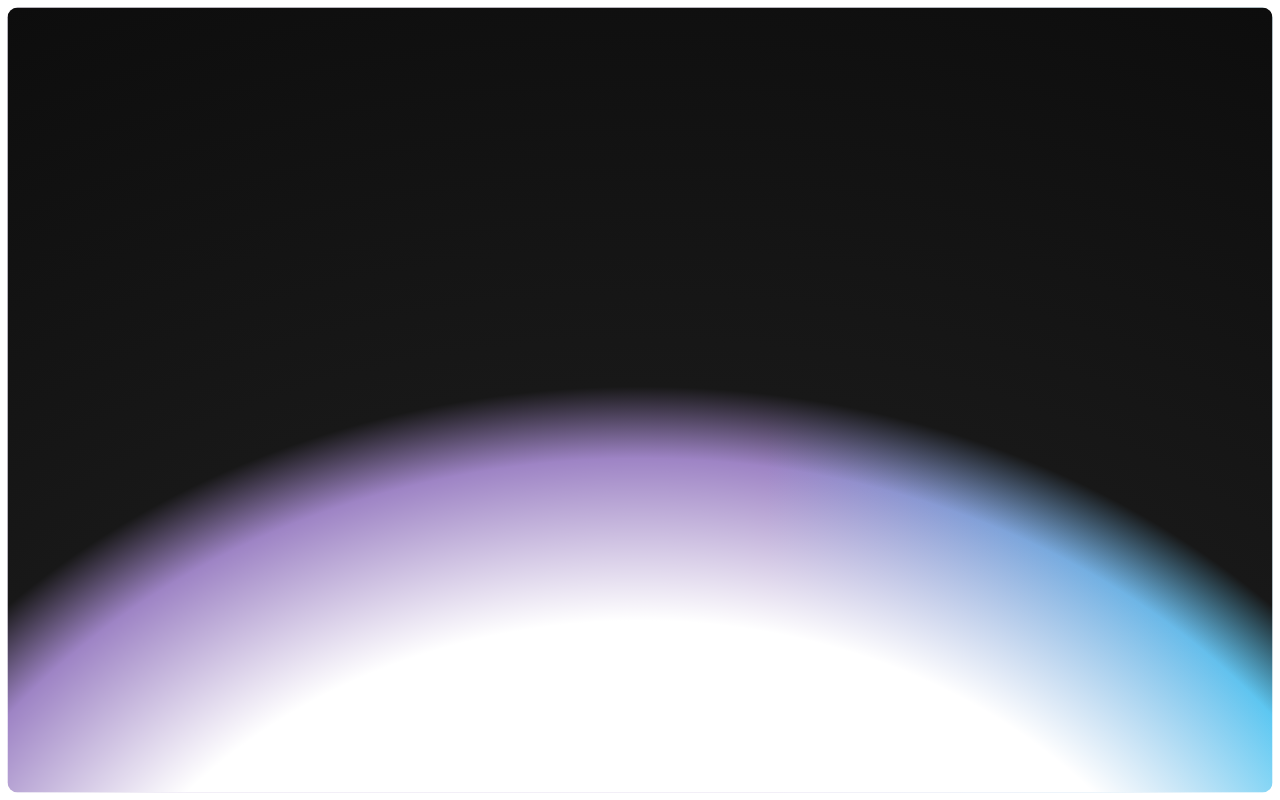
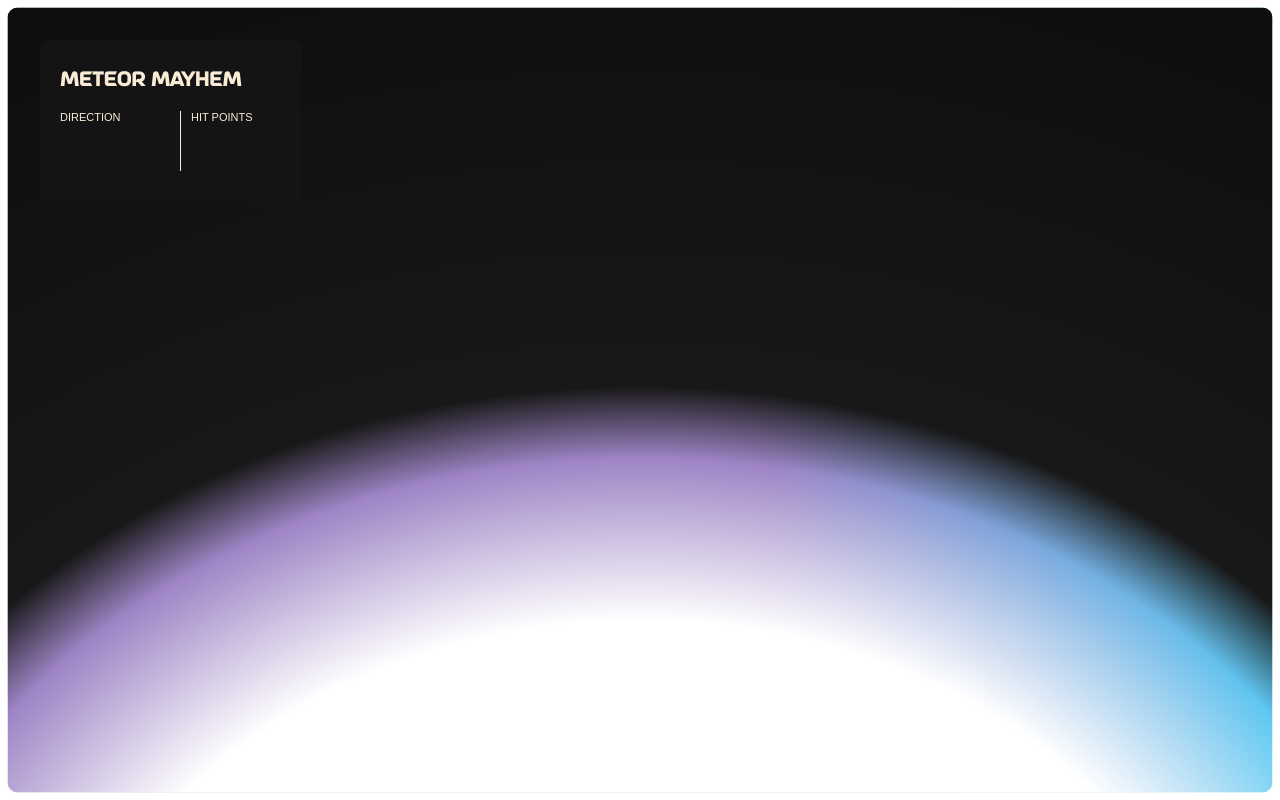
Before and after one commit to jessehhydee/meteor-mayhem, a plain HTML site: page index.html in a window 1280 px wide. Drawn offline with nearby package versions, Linux system fonts and the light colour scheme.

Commit message:
added stats panel

```diff
--- a/index.css
+++ b/index.css
@@ -7,9 +7,15 @@
   overflow: hidden;
 }
 
+@font-face {
+  font-family: 'AstroSpace';
+  src: url('assets/font/AstroSpace-eZ2Bg.ttf');
+  font-style: normal;
+}
+
 html, body {
   overflow: hidden;
-  font-family: 'Lunarie', sans-serif;
+  font-family: sans-serif;
   color: #2f2f2f;
 }
 
@@ -36,15 +42,57 @@ html, body {
   border-radius: 10px;
 }
 
-.distance-container {
+.info-container {
+  background-color: #171717b0;
+  height: auto;
+  width: 100%;
+  max-width: fit-content;
+  margin: 30px;
   position: absolute;
   top: 10px;
-  left: 40px;
+  left: 10px;
   z-index: 10;
-  width: fit-content;
+  border-radius: 8px;
+  padding: 30px 20px;
+  color: #faebd7;
+}
+
+h3 {
+  font-family: 'AstroSpace', sans-serif;
+  margin: 0px;
+}
+
+p {
+  font-size: 11px;
+  margin: 0px;
+  font-weight: 400;
+}
+
+.stats-container {
+  display: flex;
+  flex-direction: row;
+  gap: 30px;
+  margin-top: 20px;
+}
+
+.distance-container {
+  display: flex;
+  flex-direction: column;
+  gap: 5px;
+  width: 90px;
 }
 
 .distance {
-  font-size: 30px;
-  color: antiquewhite;
+  font-family: 'AstroSpace', sans-serif;
+  margin: 0px;
+  font-size: 22px;
 }
+
+.hit-points-container {
+  display: flex;
+  flex-direction: column;
+  gap: 5px;
+  width: 90px;
+  border-left: 1px solid #faebd7;
+  padding-left: 10px;
+}
--- a/index.html
+++ b/index.html
@@ -33,8 +33,18 @@
       <canvas class="fullscreen canvas"></canvas>
     </div>
 
-    <div class="distance-container">
-      <h3 class="distance"></h3>
+    <div class="info-container">
+      <h3>Meteor Mayhem</h3>
+      <div class="stats-container">
+        <div class="distance-container">
+          <p>DIRECTION</p>
+          <h4 class="distance"></h4>
+        </div>
+        <div class="hit-points-container">
+          <p>HIT POINTS</p>
+          <h4 class="hit-points"></h4>
+        </div>
+      </div>
     </div>
 
     <script src="index.js" type="module"></script>
```
Also changed, not shown: assets/font/AstroSpace-eZ2Bg.ttf (added), assets/font/info.txt (added).
